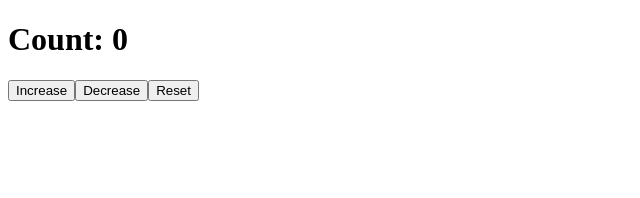
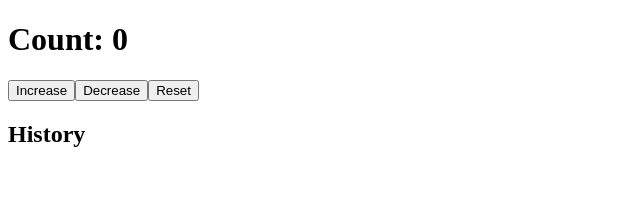
Before and after one commit to ds-arunkumar/ReactProject2, a React (Vite) app: page / in a window 1280 px wide. Shown: the top 198 px of the page, without its empty margins (0-640 px from the left). Built offline with nearby package versions, Linux system fonts and the light colour scheme.

Commit message:
adding history on useReducer

```diff
--- a/src/App.jsx
+++ b/src/App.jsx
@@ -1,55 +1,47 @@
 import { useReducer } from "react";
 
 const intialState = {
-  count: 0
+  count: 0,
+  history:[]
 };
 
 const reducer = (state, action) => {
-  // if (action.type === 'PLUS') {
-  //   return {
-  //       count: state.count + 1
-  //   }
-  // }else if (action.type==='MINUS') {
-  //   return {
-  //       count: state.count - 1
-  //   }
-  // }else if (action.type === "RESET"){
-  //   return{
-  //     count:0
-  //   }
-  // }
-  // return state;
-
   switch(action.type){
     case'PLUS':
     return{
-      count:state.count+1
+      count:state.count+1,
+      history: [...state.history, 'PLUS']
     }
     case'MINUS':
     return{
-      count: state.count - 1
+      count: state.count - 1,
+      history: [...state.history, 'MINUS']
+
     }
     case'RESET':
     return{
-      count:0
+      count:0,
+      history: [...state.history, 'RESET']
+
     }
     default:
       return state;
   }
 }
-
-
-
 const App = () => {
   const [state, dispatch] = useReducer(reducer,  intialState);
 
+
   return (
       <div>
-
           <h1>Count: {state.count}</h1>
           <button onClick={() => dispatch({ type: "PLUS" })}>Increase</button>
           <button onClick={()=>dispatch({type:"MINUS"})}>Decrease</button>
           <button onClick={()=>dispatch({type: "RESET"})}>Reset</button>
+          <h2>History</h2>
+            {
+                state.history.join(', ')
+            }
       </div>
   )
 }
```
